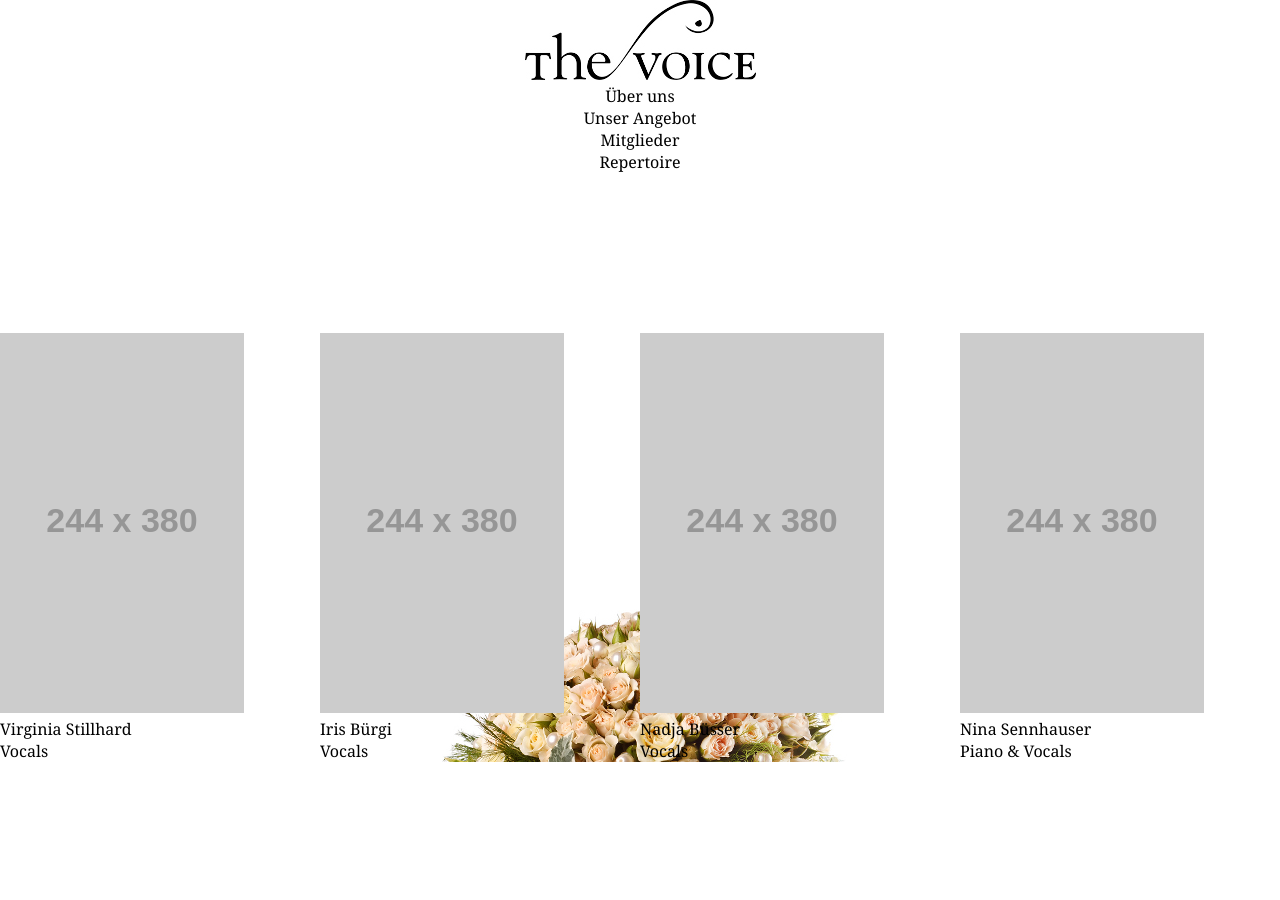
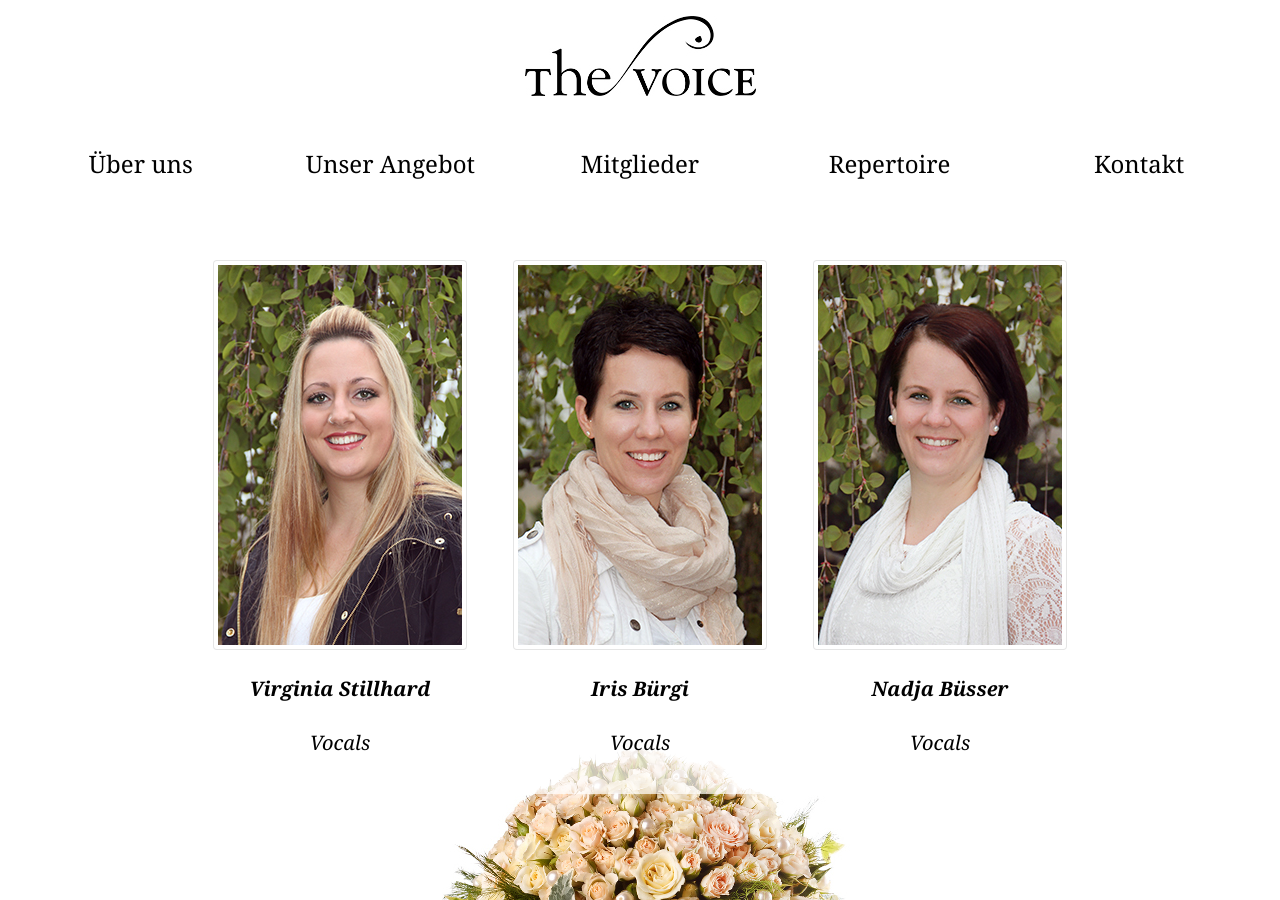
Before and after one commit to mhutter/the-voice, a Jekyll site: the page built from mitglieder.html, in a window 1280 px wide. Built offline with Jekyll 4.4.1, drawn with Linux system fonts in a browser that asks for light colours; some web fonts are replaced.

Commit message:
finished so far

```diff
--- /dev/null
+++ b/_includes/head.html
@@ -0,0 +1,7 @@
+<meta charset="UTF-8">
+<meta http-equiv="X-UA-Compatible" content="IE=edge">
+<meta name="viewport" content="width=device-width, initial-scale=1, shrink-to-fit=no">
+
+<link rel="stylesheet" href="{{ '/css/style.css' | prepend: site.baseurl }}">
+<link rel="alternate" type="application/rss+xml" title="{{ site.title }}" href="{{ '/feed.xml' | prepend: site.baseurl | prepend: site.url }}">
+{% seo %}
--- a/_includes/nav.html
+++ b/_includes/nav.html
@@ -1,13 +1,9 @@
 <nav>
-  <ul class="nav">
 {% assign sorted = site.pages | sort: "order" %}
 {% for p in sorted %}{%if p.title %}
-    <li>
   <a {% if page.url == p.url %}class="current"{% endif %}
       href="{{ p.url | prepend: site.baseurl }}">
     {{ p.title }}
   </a>
-    </li>
 {% endif %}{% endfor %}
-  </ul>
 </nav>
--- a/_layouts/default.html
+++ b/_layouts/default.html
@@ -1,15 +1,10 @@
 <!DOCTYPE html>
-<html lang="en">
+<html lang="de">
 <head>
-  <meta charset="UTF-8">
-  <meta http-equiv="X-UA-Compatible" content="IE=edge">
-  <meta name="viewport" content="width=device-width, initial-scale=1, shrink-to-fit=no">
-
-  <link rel="stylesheet" href="{{ '/css/style.css' | prepend: site.baseurl }}">
-  <link rel="alternate" type="application/rss+xml" title="{{ site.title }}" href="{{ '/feed.xml' | prepend: site.baseurl | prepend: site.url }}">
-  {% seo %}
+{% include head.html %}
 </head>
 <body>
+
 <header id="page-header">
   <a href="{{ '/' | prepend: site.baseurl}}">
     <img src="{{ '/img/logo_the_voice.jpg' | prepend: site.baseurl }}" alt="The Voice">
@@ -17,7 +12,9 @@
   {% include nav.html %}
 </header>
 
+<main>
 {{ content }}
+</main>
 
 </body>
 </html>
--- /dev/null
+++ b/_sass/_members.scss
@@ -0,0 +1,23 @@
+.members {
+  display: flex;
+  flex-flow: row wrap;
+
+  > * {
+    flex-basis: 244px;
+    flex-grow: 1;
+    padding: 1em;
+    margin: 0;
+  }
+
+  .name {
+    font-weight: bold;
+  }
+
+  img {
+    padding: .25rem;
+    background-color: #fff;
+    border: 1px solid rgba(0, 0, 0, .1);
+    border-radius: .25rem;
+    display: inline-block
+  }
+}
--- /dev/null
+++ b/_sass/_nav.scss
@@ -0,0 +1,23 @@
+nav {
+  font-size: 1.2em;
+  display: flex;
+  flex-flow: row wrap;
+}
+nav a {
+  display: inline-block;
+  height: 40px;
+  line-height: 40px;
+  vertical-align: bottom;
+  flex-basis: 190px;
+  flex-grow: 1;
+}
+@media (min-width: 728px) {
+  nav a {
+    flex-basis: 150px
+  }
+}
+@media (min-width: 900px) {
+  nav a {
+    flex-basis: 190px
+  }
+}
--- /dev/null
+++ b/angebot.html
@@ -0,0 +1,5 @@
+---
+title: Unser Angebot
+order: 1
+---
+<div class="hero">Wir umrahmen musikalisch Ihren besonderen Anlass. Sei es am schönsten Tag im Leben - der eigenen Hochzeit, bei der Taufe eines Kindes oder einem Geburtstagsfest, einem Jubiläum oder auch einer Beerdigung - wir finden für ihren Anlass das Passende und sind für Wünsche und Vorschläge jederzeit offen.</div>
--- a/css/style.scss
+++ b/css/style.scss
@@ -1,32 +1,98 @@
 ---
 ---
+@import 'https://fonts.googleapis.com/css?family=Droid+Serif';
+
 * {
   margin: 0;
   padding: 0;
 }
 
+html, body { min-height: 100%; }
 body {
-  font-family: Georgia, "Times New Roman", Times, serif;
+  text-align: center;
   background-image: url('/img/brautstrauss.jpg');
   background-position: bottom center;
   background-repeat: no-repeat;
+  background-attachment: fixed;
+  background-size: 214px 80px;
+  padding-bottom: 80px;
+}
+body, input {
+  font-family: "Droid Serif", Georgia, "Times New Roman", serif;
+  font-size: calc(1em + 1vw);
+  font-style: italic;
+  line-height: 1.5;
 }
 
-body > * + * {
-  padding-top: 10em;
+body * {
+  margin-top: 1.5rem;
+}
+.sqs-overlay { margin-top: 0; }
+
+body > * {
+  background-color: rgba(255, 255, 255, .7);
+  padding: 1rem;
 }
 
 a, a:visited, {
   text-decoration: none;
+  font-style: normal;
   color: #000000;
 }
 a:hover { font-size: 1.1em; }
 
+img {
+  margin-top: 0;
+  vertical-align: middle;
+}
+
+td, th {
+  text-align: left;
+}
+
 header {
+  margin-top: 0;
   text-align: center;
 }
 
-.member {
-  width: 25%;
-  float: left;
+.btn {
+  display: inline-block;
+  line-height: 1.25;
+  text-align: center;
+  white-space: nowrap;
+  vertical-align: middle;
+  cursor: pointer;
+  background: #fff;
+  border: 1px solid #ddd;
+  padding: .5rem 1rem;
+  border-radius: .25rem;
 }
+.btn:hover {
+  font-size: 1em;
+  background-color: #e6e6e6;
+  border-color: #adadad;
+}
+
+@media (min-width: 728px) {
+  body {
+    font-size: 16px;
+    background-size: auto;
+  }
+  .hero {
+    text-align: center;
+    max-width: 470px;
+    margin-left: auto;
+    margin-right: auto;
+  }
+}
+@media (min-width: 900px) {
+  body {
+    font-size: 20px;
+  }
+  main {
+    max-width: 900px;
+    margin: 0 auto;
+  }
+}
+
+@import "nav", "members";
--- /dev/null
+++ b/index.html
@@ -0,0 +1,5 @@
+---
+title: Über uns
+order: 0
+---
+<div class="hero">Wir sind vier Cousinen, die ihre Leidenschaft zur Musik teilen. Musik ist f&uuml;r uns Passion, Energiequelle, die M&ouml;glichkeit abzuschalten, Balsam für die Seele, Freude, Spass und gibt uns ein Gef&uuml;hl der Verbundenheit.</div>
--- a/mitglieder.html
+++ b/mitglieder.html
@@ -2,24 +2,20 @@
 title: Mitglieder
 order: 2
 ---
-
-<div class="member">
-  <img src="http://placehold.it/244x380" alt="Virginia Stillhard">
+<div class="members">
+  <div>
+    <img src="{{ '/img/gini.jpg' | prepend: site.baseurl }}" alt="Virginia Stillhard">
     <p class="name">Virginia Stillhard</p>
     <p class="role">Vocals</p>
   </div>
-<div class="member">
-  <img src="http://placehold.it/244x380" alt="Iris Bürgi">
+  <div>
+    <img src="{{ '/img/iris.jpg' | prepend: site.baseurl }}" alt="Iris Bürgi">
     <p class="name">Iris Bürgi</p>
     <p class="role">Vocals</p>
   </div>
-<div class="member">
-  <img src="http://placehold.it/244x380" alt="Nadja Büsser">
+  <div>
+    <img src="{{ '/img/nadja.jpg' | prepend: site.baseurl }}" alt="Nadja Büsser">
     <p class="name">Nadja Büsser</p>
     <p class="role">Vocals</p>
   </div>
-<div class="member">
-  <img src="http://placehold.it/244x380" alt="Nina Sennhauser">
-  <p class="name">Nina Sennhauser</p>
-  <p class="role">Piano &amp; Vocals</p>
 </div>
```
Also changed, not shown: angebot.md (deleted, +0 -5 lines), index.md (deleted, +0 -6 lines), kontakt.html (added, +17 -0 lines), repertoire.html (+38 -1 lines), img/gini.jpg (added), img/iris.jpg (added), img/logo_the_voice.png (added), img/nadja.jpg (added), 1 other file. Lines whose indentation alone changed are shown as unchanged.
